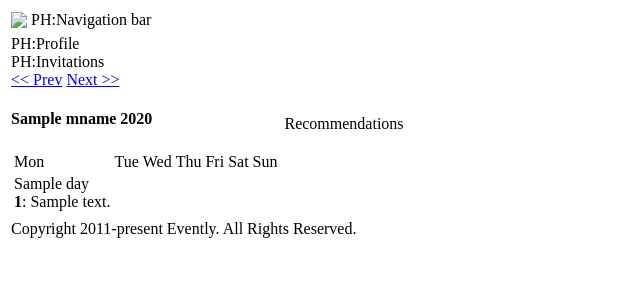
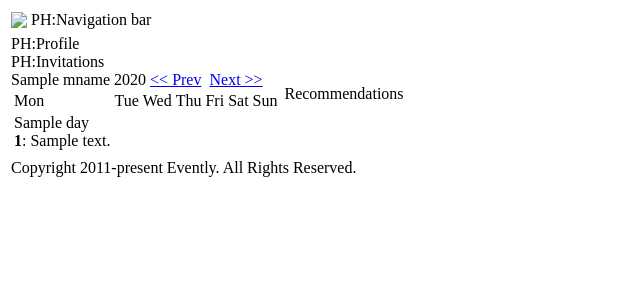
Before and after one commit to evently-xx/evently, a Django app: template evently/templates/core/preview_profile.html in a window 1280 px wide. Shown: the top 300 px of the page, without its empty margins (0-640 px from the left). Run offline with Django 3.2, Linux system fonts and the light colour scheme; the template is opened without the code that fills it: most values are stand-ins (such as "Sample title", 1, 10 or a date in 2020); parts of the project's set-up code (start-up, migrations or seed data) failed here and were passed over.

Commit message:
Style tweaks for profile page calendar

```diff
--- a/evently/templates/core/preview_profile.html
+++ b/evently/templates/core/preview_profile.html
@@ -22,36 +22,33 @@
               PH:Profile
             </div>
             <div id="invitations"> PH:Invitations </div>
-            <div id="userCalendar">
-              <a href= "{% url core.views.preview_calendar year month "prev" %}">&lt;&lt; Prev</a>
+            <div id="userCalendar" class="userCalendar">
+              <div class="calendarHeader">
+                <span class="monthName">{{ mname }} {{ year }}</span>
+                <span class="monthNavLinks">
+                  <a href="{% url core.views.preview_calendar year month "prev" %}">&lt;&lt; Prev</a>&nbsp;
                   <a href= "{% url core.views.preview_calendar year month "next" %}">Next &gt;&gt;</a>
-
-              <h4>{{ mname }} {{ year }}</h4>
-
+                </span>
+              </div>
               <div class="month">
-                <table>
-
+                <table class="calMonthView">
                   <tr>
-                    <td class="empty">Mon</td>
-                    <td class="empty">Tue</td>
-                    <td class="empty">Wed</td>
-                    <td class="empty">Thu</td>
-                    <td class="empty">Fri</td>
-                    <td class="empty">Sat</td>
-                    <td class="empty">Sun</td>
+                    <td>Mon</td>
+                    <td>Tue</td>
+                    <td>Wed</td>
+                    <td>Thu</td>
+                    <td>Fri</td>
+                    <td>Sat</td>
+                    <td>Sun</td>
                   </tr>
-
                   {% for week in month_days %}
                     <tr>
                       {% for day, entries, current in week %}
-                    <!-- TD style: empty | day | current; onClick handler and highlight  -->
                         <td class= {% if day == 0 %}"empty"{% endif %}
                           {% if day != 0 and not current %}"day"{% endif %}
                           {% if day != 0 and current %}"current"{% endif %}
                           {% if day != 0 %}
                           onClick="parent.location='{% url core.views.preview_calendar_day year month day %}'"
-                        onMouseOver="this.bgColor='#eeeeee';"
-                        onMouseOut="this.bgColor='white';"
                           {% endif %} >
 
                           <!-- Day number and entry snippets -->
@@ -59,7 +56,8 @@
                             {{ day }}
                             {% for entry in entries %}
                               <br />
-                        <b>{{ entry.eventID }}</b>: {{ entry.description|safe }}
+                              <b>{{ entry.eventID }}</b>:
+                               {{ entry.description|safe }}
                             {% endfor %}
                           {% endif %}
                         </td>
@@ -67,10 +65,7 @@
                     </tr>
                   {% endfor %}
                 </table>
-
-        <div class="clear"></div>
               </div>
-
             </div>
           </td>
           <td class="rightColumn">
```
Lines whose indentation alone changed are shown as unchanged.
